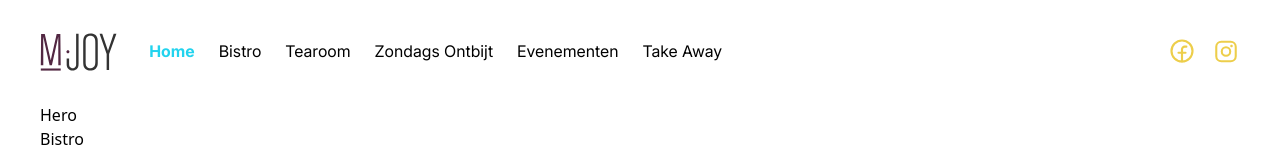
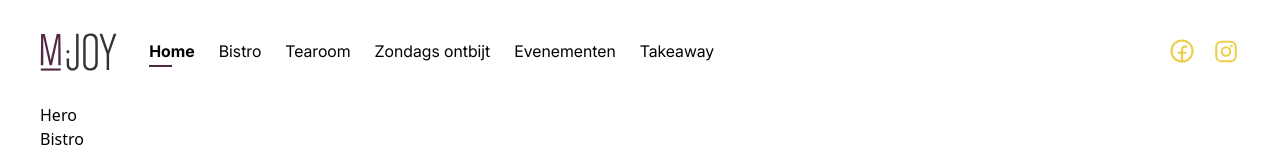
Before and after one commit to Berthje/mjoy, a Next.js app: page / in a window 1280 px wide. Shown: the top 155 px of the page. Built offline with nearby package versions, Linux system fonts and the light colour scheme.

Commit message:
Refactor Navbar component layout and update link names

```diff
--- a/components/Navbar.tsx
+++ b/components/Navbar.tsx
@@ -55,7 +55,7 @@ const Navbar = () => {
                                         const activeClasses =
                                             activeSection ===
                                             item.link.substring(1)
-                                                ? "font-bold text-cyan-400"
+                                                ? "font-bold relative inline-block before:absolute before:h-[2px] before:w-1/2 before:left-0 before:-bottom-1 before:bg-primary before:block"
                                                 : "";
 
                                         return (
--- a/data/data.json
+++ b/data/data.json
@@ -3,8 +3,8 @@
         { "name": "Home", "link": "#home" },
         { "name": "Bistro", "link": "#bistro" },
         { "name": "Tearoom", "link": "#tearoom" },
-        { "name": "Zondags Ontbijt", "link": "#zondagsontbijt" },
+        { "name": "Zondags ontbijt", "link": "#zondagsontbijt" },
         { "name": "Evenementen", "link": "#evenementen" },
-        { "name": "Take Away", "link": "#takeaway" }
+        { "name": "Takeaway", "link": "#takeaway" }
     ]
 }
```
